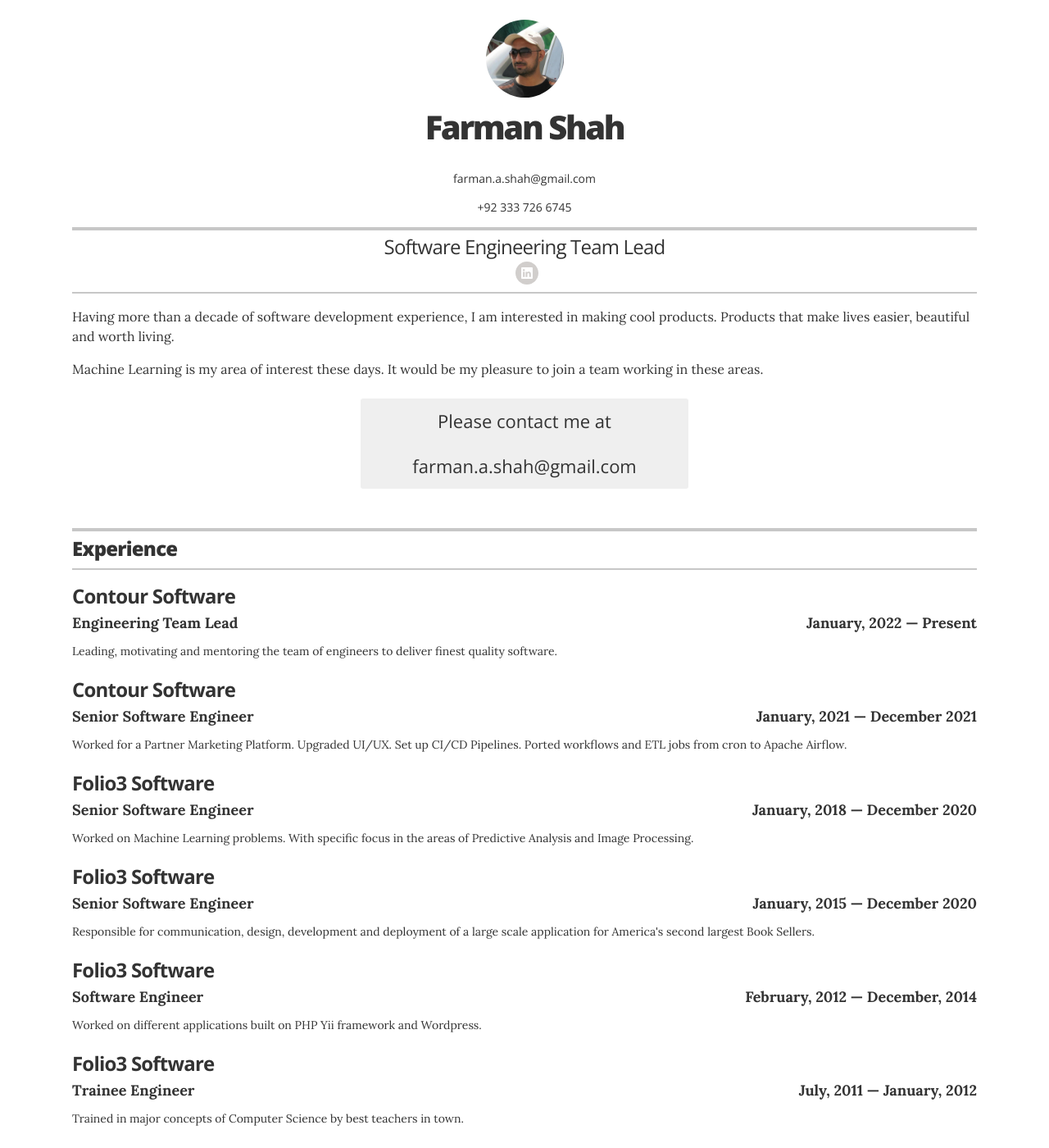
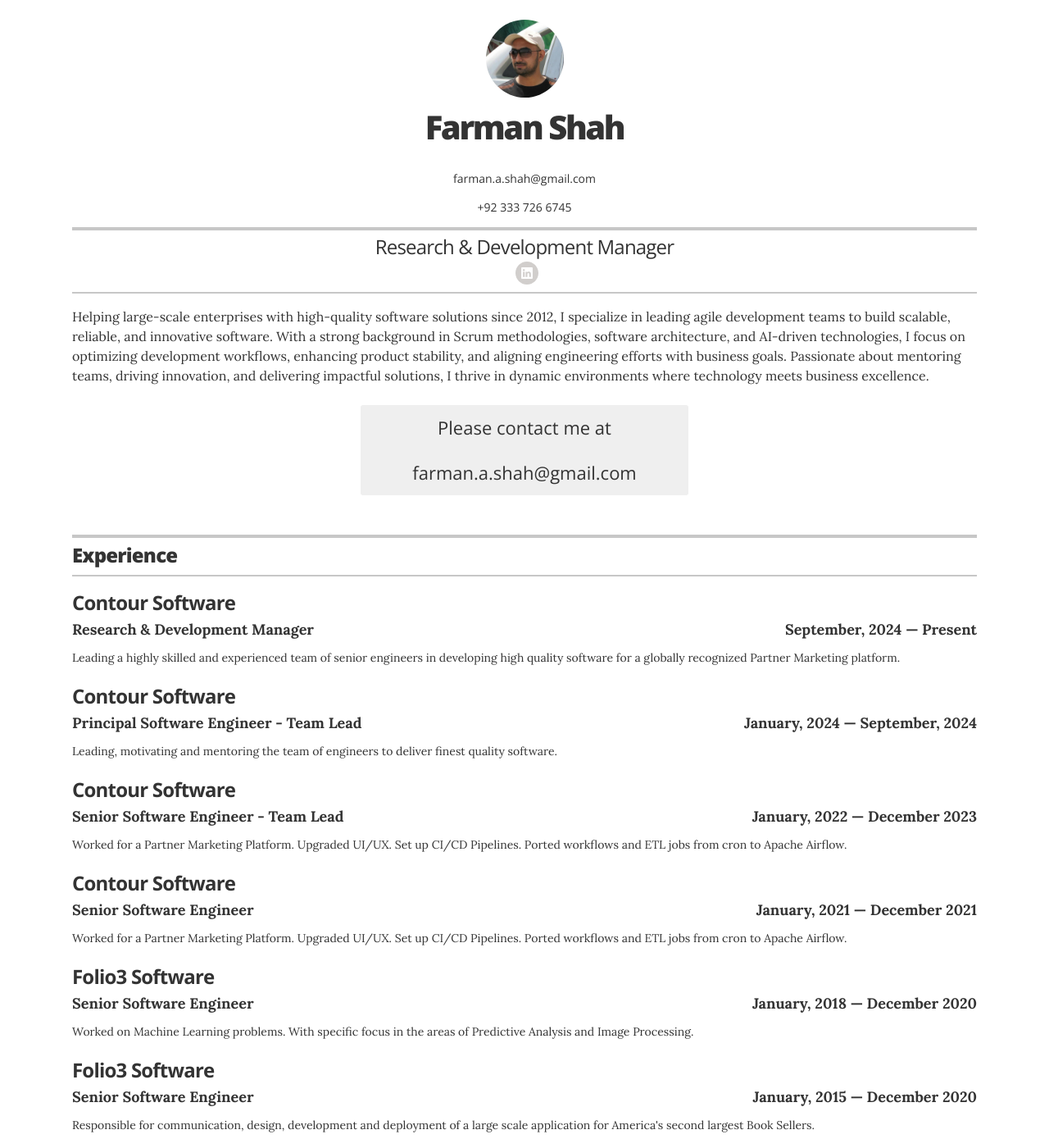
Before and after one commit to farman-a-shah/farman-a-shah.github.io, a Jekyll site: the page built from index.html, in a window 1280 px wide and 1400 px high. Shown: the whole window at 82% size. Built offline with Jekyll 4.4.1, drawn with Linux system fonts in a browser that asks for light colours; some of the changed text lies outside the part shown.

Commit message:
June 2025 update

```diff
--- a/_config.yml
+++ b/_config.yml
@@ -15,17 +15,14 @@ resume_avatar:                  "true"
 resume_name:                    "Farman Shah"
 resume_title:                   |
   <div>
-    Software Engineering Team Lead
+    Research & Development Manager
   </div>
 resume_contact_email:           "farman.a.shah@gmail.com"
 resume_header_contact_info:     "farman.a.shah@gmail.com"
 resume_header_contact_phone:     "+92 333 726 6745"
 resume_header_intro:            |
   <p>
-    Having more than a decade of software development experience, I am interested in making cool products. Products that make lives easier, beautiful and worth living.
-  </p>
-  <p>
-    Machine Learning is my area of interest these days. It would be my pleasure to join a team working in these areas.
+    Helping large-scale enterprises with high-quality software solutions since 2012, I specialize in leading agile development teams to build scalable, reliable, and innovative software. With a strong background in Scrum methodologies, software architecture, and AI-driven technologies, I focus on optimizing development workflows, enhancing product stability, and aligning engineering efforts with business goals. Passionate about mentoring teams, driving innovation, and delivering impactful solutions, I thrive in dynamic environments where technology meets business excellence.
   </p>
 
 # use "yes" to display the email contact button,
--- a/_data/experience.yml
+++ b/_data/experience.yml
@@ -1,11 +1,26 @@
 # Jobs
+
+# R & D Manager
+- company: Contour Software
+  position: Research & Development Manager
+  duration: September, 2024 &mdash; Present
+  summary: |
+    Leading a highly skilled and experienced team of senior engineers in developing high quality software for a
+    globally recognized Partner Marketing platform.
 
 # Engineering Team Lead
 - company: Contour Software
-  position: Engineering Team Lead
-  duration: January, 2022 &mdash; Present
+  position: Principal Software Engineer - Team Lead
+  duration: January, 2024 &mdash; September, 2024
   summary: |
     Leading, motivating and mentoring the team of engineers to deliver finest quality software.
+
+# Senior Software Engineer
+- company: Contour Software
+  position: Senior Software Engineer - Team Lead
+  duration: January, 2022 &mdash; December 2023
+  summary: |
+    Worked for a Partner Marketing Platform. Upgraded UI/UX. Set up CI/CD Pipelines. Ported workflows and ETL jobs from cron to Apache Airflow.
 
 # Senior Software Engineer
 - company: Contour Software
--- a/_data/projects.yml
+++ b/_data/projects.yml
@@ -7,8 +7,8 @@
   duration: January 2021 &mdash; Present
   description: User signups, account management, billing and integrations with Salesforce, Zuora and Marketo platforms.
 
-# Attendance System
-- project: Attendance System
+# Facial Recognition System
+- project: Facial Recognition System
   role: ML Engineer
   technology: CNN, HOG, DLIB, OpenCV
   duration: February 2018 &mdash; December 2020
```
Also changed, not shown: _data/recognitions.yml (+1 -6 lines).
